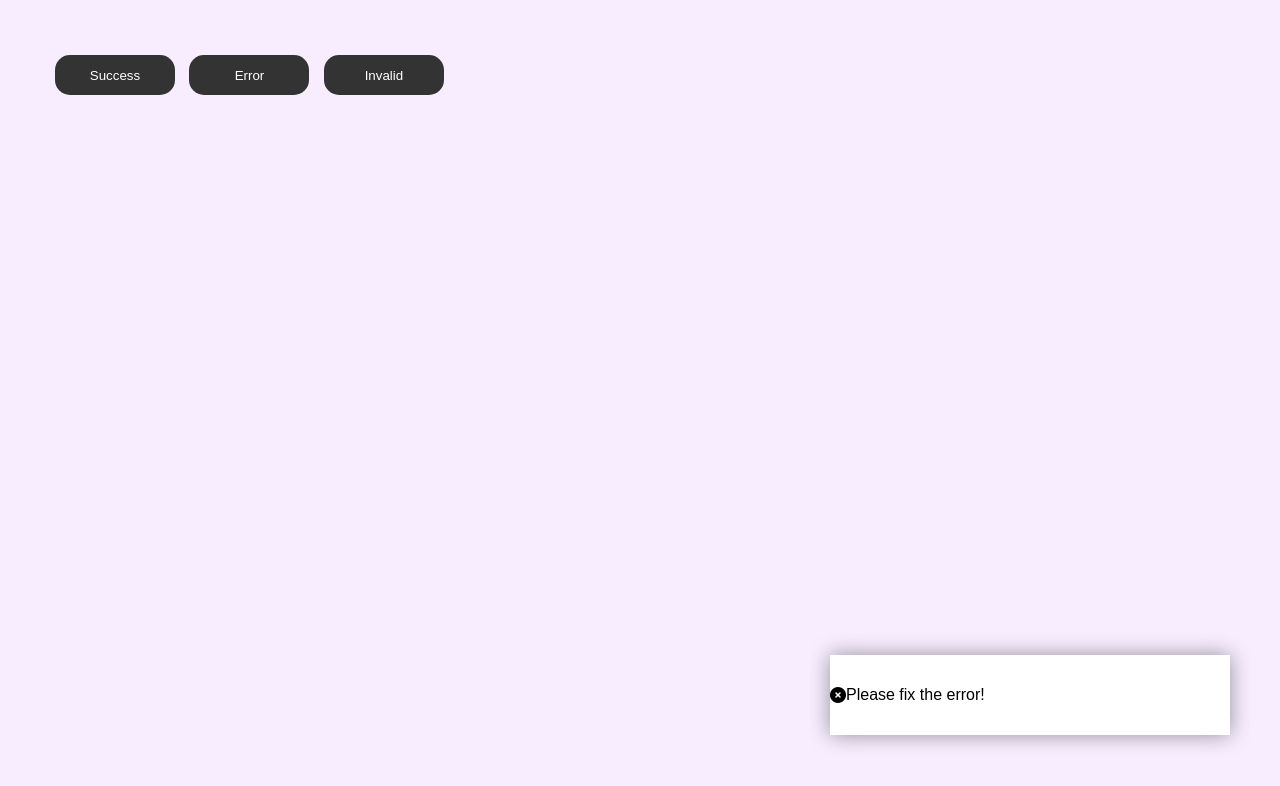
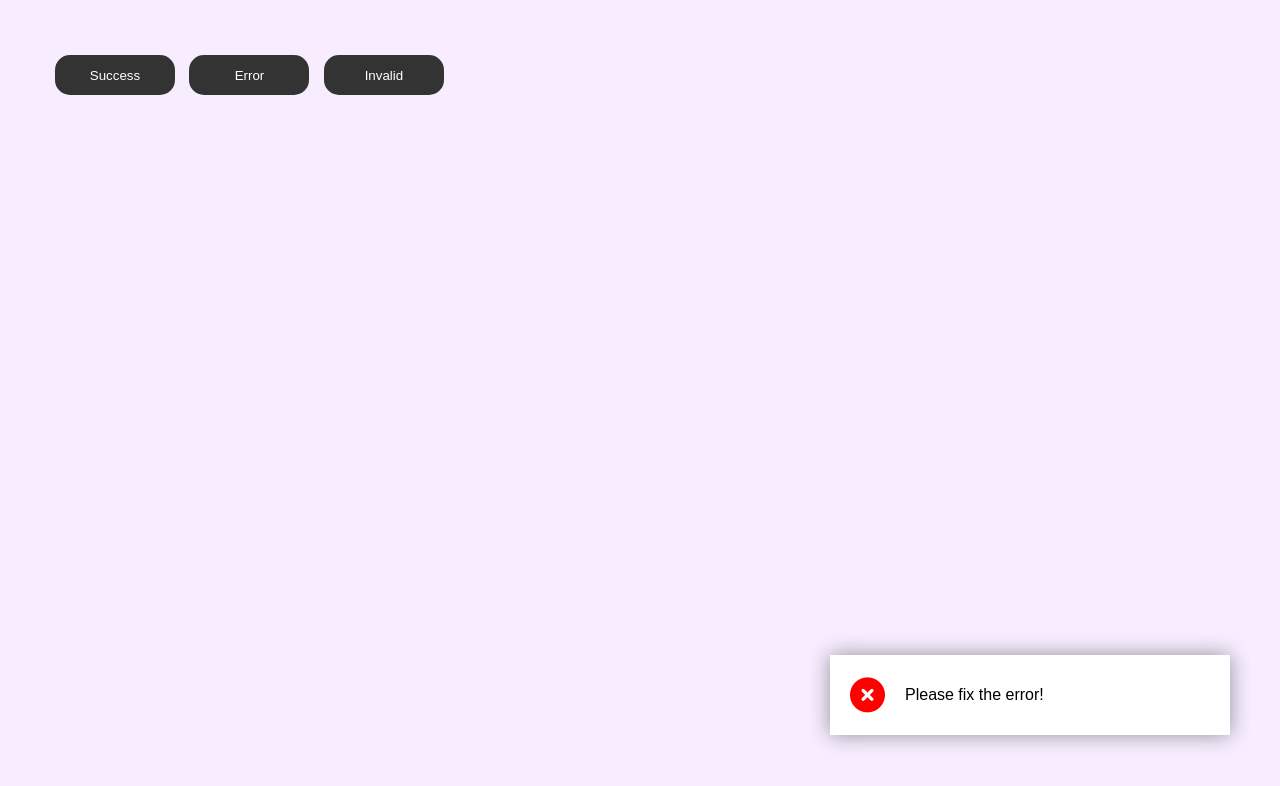
Before and after one commit to javidShabin/Notifications, a plain HTML site: page index.html in a window 1280 px wide. Both pictures are taken after a click on the button "Error". Drawn offline with Linux system fonts and the light colour scheme.

Commit message:
add function and add set time out function also for the toast

```diff
--- a/index.html
+++ b/index.html
@@ -28,6 +28,17 @@
         toast.classList.add("toast");
         toast.innerHTML = msg;
         toastBox.appendChild(toast);
+
+        if (msg.includes("error")) {
+            toast.classList.add("error");
+        }
+        if(msg.includes("Invalid")) {
+            toast.classList.add("invalid")
+        }
+
+        setTimeout(() => {
+            toast.remove();
+        },6000);
       }
     </script>
   </body>
--- a/style.css
+++ b/style.css
@@ -42,3 +42,14 @@ body{
     display: flex;
     align-items: center;
 }
+.toast i{
+    margin: 0 20px;
+    font-size: 35px;
+    color: #008000;
+}
+.toast.error i{
+    color: #ff0000;
+}
+.toast.invalid i{
+    color: #ffa500;
+}
```
